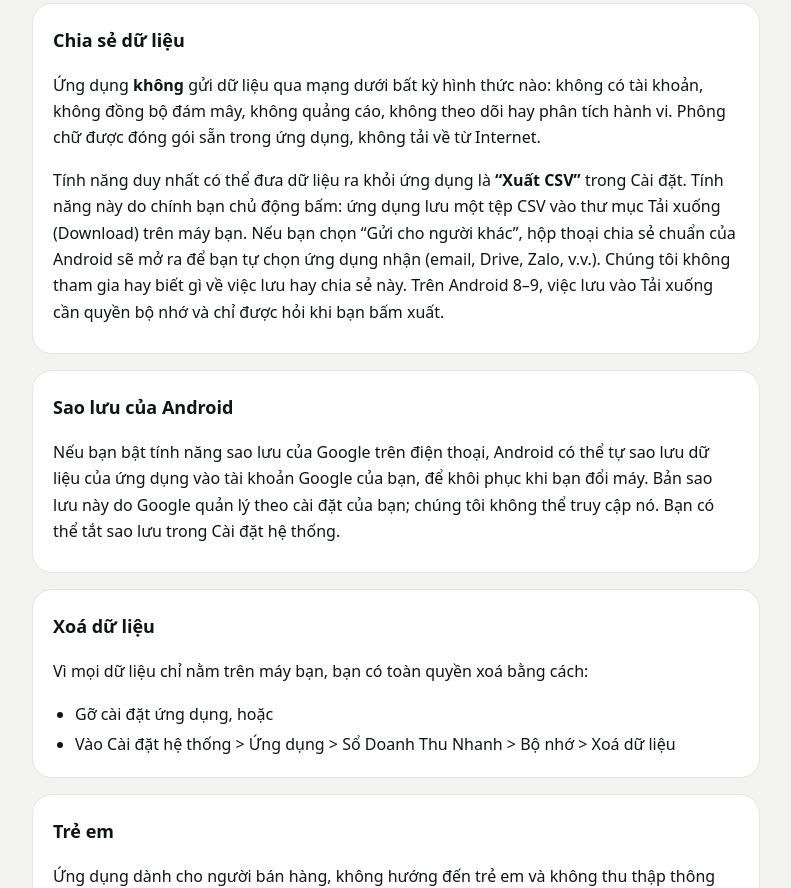
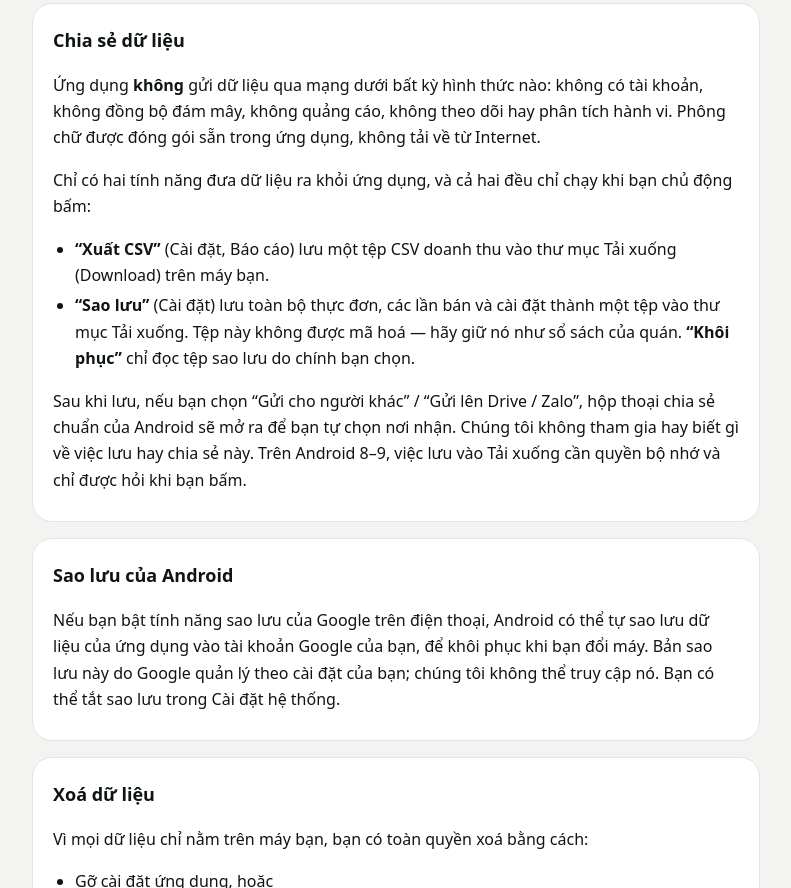
Before and after one commit to voquangnha1998/so-doanh-thu-nhanh, a plain HTML site: page privacy-policy/index.html in a window 1280 px wide. Shown: the part 1812-2700 px from the top of the page, without its empty margins (244-1035 px from the left). Drawn offline with Linux system fonts and the light colour scheme.

Commit message:
Privacy policy: backup and restore
Co-Authored-By: Claude Opus 5.5 <noreply@anthropic.com>

```diff
--- a/privacy-policy/index.html
+++ b/privacy-policy/index.html
@@ -71,7 +71,7 @@
     </div>
     <h1>Chính sách quyền riêng tư<br><span class="muted" style="font-weight:600">Sổ Doanh Thu Nhanh</span></h1>
   </header>
-  <p class="updated">Cập nhật lần cuối: 01/10/2026</p>
+  <p class="updated">Cập nhật lần cuối: 03/10/2026</p>
 
   <div class="summary">
     <p>Sổ Doanh Thu Nhanh hoạt động hoàn toàn ngoại tuyến. Ứng dụng <strong>không có quyền
@@ -134,12 +134,17 @@
     <p>Ứng dụng <strong>không</strong> gửi dữ liệu qua mạng dưới bất kỳ hình thức nào: không có tài
     khoản, không đồng bộ đám mây, không quảng cáo, không theo dõi hay phân tích hành vi. Phông
     chữ được đóng gói sẵn trong ứng dụng, không tải về từ Internet.</p>
-    <p>Tính năng duy nhất có thể đưa dữ liệu ra khỏi ứng dụng là <strong>“Xuất CSV”</strong> trong
-    Cài đặt. Tính năng này do chính bạn chủ động bấm: ứng dụng lưu một tệp CSV vào thư mục Tải
-    xuống (Download) trên máy bạn. Nếu bạn chọn “Gửi cho người khác”, hộp thoại chia sẻ chuẩn của
-    Android sẽ mở ra để bạn tự chọn ứng dụng nhận (email, Drive, Zalo, v.v.). Chúng tôi không tham
-    gia hay biết gì về việc lưu hay chia sẻ này. Trên Android 8–9, việc lưu vào Tải xuống cần quyền
-    bộ nhớ và chỉ được hỏi khi bạn bấm xuất.</p>
+    <p>Chỉ có hai tính năng đưa dữ liệu ra khỏi ứng dụng, và cả hai đều chỉ chạy khi bạn chủ động bấm:</p>
+    <ul>
+      <li><strong>“Xuất CSV”</strong> (Cài đặt, Báo cáo) lưu một tệp CSV doanh thu vào thư mục Tải xuống
+        (Download) trên máy bạn.</li>
+      <li><strong>“Sao lưu”</strong> (Cài đặt) lưu toàn bộ thực đơn, các lần bán và cài đặt thành một tệp
+        vào thư mục Tải xuống. Tệp này không được mã hoá — hãy giữ nó như sổ sách của quán.
+        <strong>“Khôi phục”</strong> chỉ đọc tệp sao lưu do chính bạn chọn.</li>
+    </ul>
+    <p>Sau khi lưu, nếu bạn chọn “Gửi cho người khác” / “Gửi lên Drive / Zalo”, hộp thoại chia sẻ chuẩn
+    của Android sẽ mở ra để bạn tự chọn nơi nhận. Chúng tôi không tham gia hay biết gì về việc lưu hay
+    chia sẻ này. Trên Android 8–9, việc lưu vào Tải xuống cần quyền bộ nhớ và chỉ được hỏi khi bạn bấm.</p>
   </section>
 
   <section>
```
